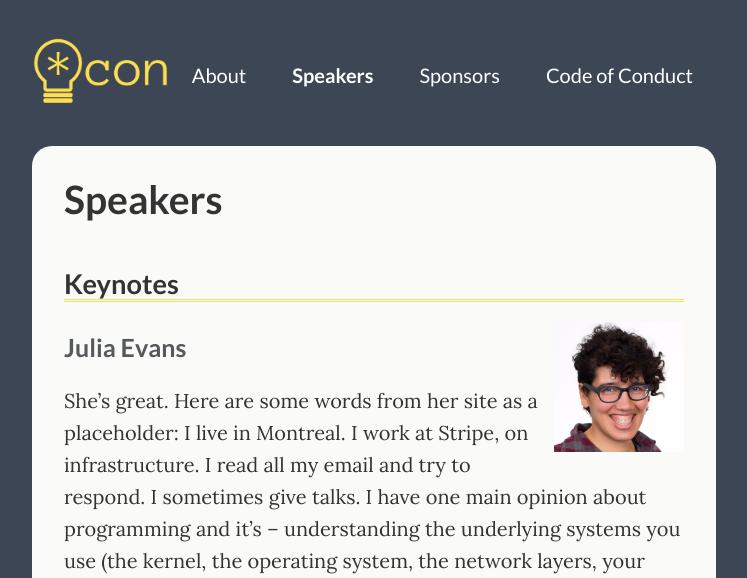
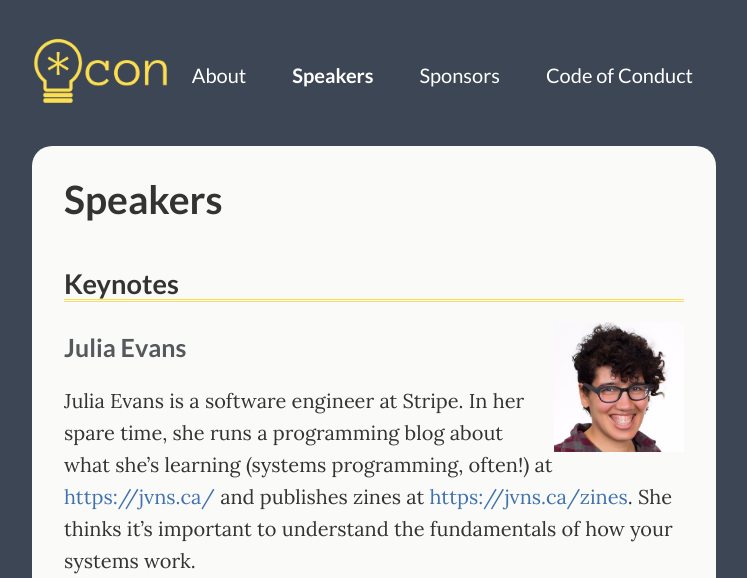
Before and after one commit to StarConKW/starconkw.github.io, a Jekyll site: the page built from _pages/speakers.md, in a window 1280 px wide and 1400 px high, cut to the strip 0-578 px from the top of the window. Shown: the whole strip, without its empty margins (266-1013 px from the left). Built offline with Jekyll 4.4.1, drawn with Linux system fonts in a browser that asks for light colours; some of the changed text lies outside the part shown.

Commit message:
update dinah, add julia's real bio, update cfp mention

```diff
--- a/_pages/speakers.md
+++ b/_pages/speakers.md
@@ -13,7 +13,7 @@ permalink: /speakers/
 
 ![](/assets/img/speakers/julia.jpg)
 
-She's great. Here are some words from her site as a placeholder: I live in Montreal. I work at Stripe, on infrastructure. I read all my email and try to respond. I sometimes give talks. I have one main opinion about programming and it’s – understanding the underlying systems you use (the kernel, the operating system, the network layers, your database, HTTP, whatever you’re running on top of) is essential if you want to do amazing work and be able to fix hard problems. It’s served me well so far.
+Julia Evans is a software engineer at Stripe. In her spare time, she runs a programming blog about what she's learning (systems programming, often!) at [https://jvns.ca/](https://jvns.ca/) and publishes zines at [https://jvns.ca/zines](https://jvns.ca/zines). She thinks it's important to understand the fundamentals of how your systems work.
 
 ### Safia Abdalla
 
@@ -27,7 +27,7 @@ This is all temp because Safia hasn't given us the deets yet. Her twitter bio is
 
 ![](/assets/img/speakers/dinah.jpg)
 
-Dinah Davis is the Director of R&D at Arctic Wolf Networks, responsible for the development of the AWN CyberSOC product. Dinah holds an M. Math in cryptography from the University of Waterloo. She has over 16 years of experience in the tech industry with time spent as a Security Software Developer at the Communications Security Establishment Canada and BlackBerry, and as a manager at TrustWave and D2l. Dinah is also the founder of Code Like a Girl, a publication with over 24 000 subscribers and a vibrant online community.
+Dinah Davis is the Director of R&D at Arctic Wolf Networks, responsible for the development of the AWN CyberSOC product. Dinah holds an M. Math in cryptography from the University of Waterloo. She has over 16 years of experience in the tech industry with time spent as a Security Software Developer at the Communications Security Establishment Canada and BlackBerry, and as a manager at TrustWave and D2l. Dinah is also the founder of Code Like a Girl, a publication whose goal it is to change society's perceptions of how women are viewed in technology, which has over 24 000 subscribers and a vibrant online community.
 
 
 ## Call for proposals
```
Also changed, not shown: index.md (+1 -1 lines).
